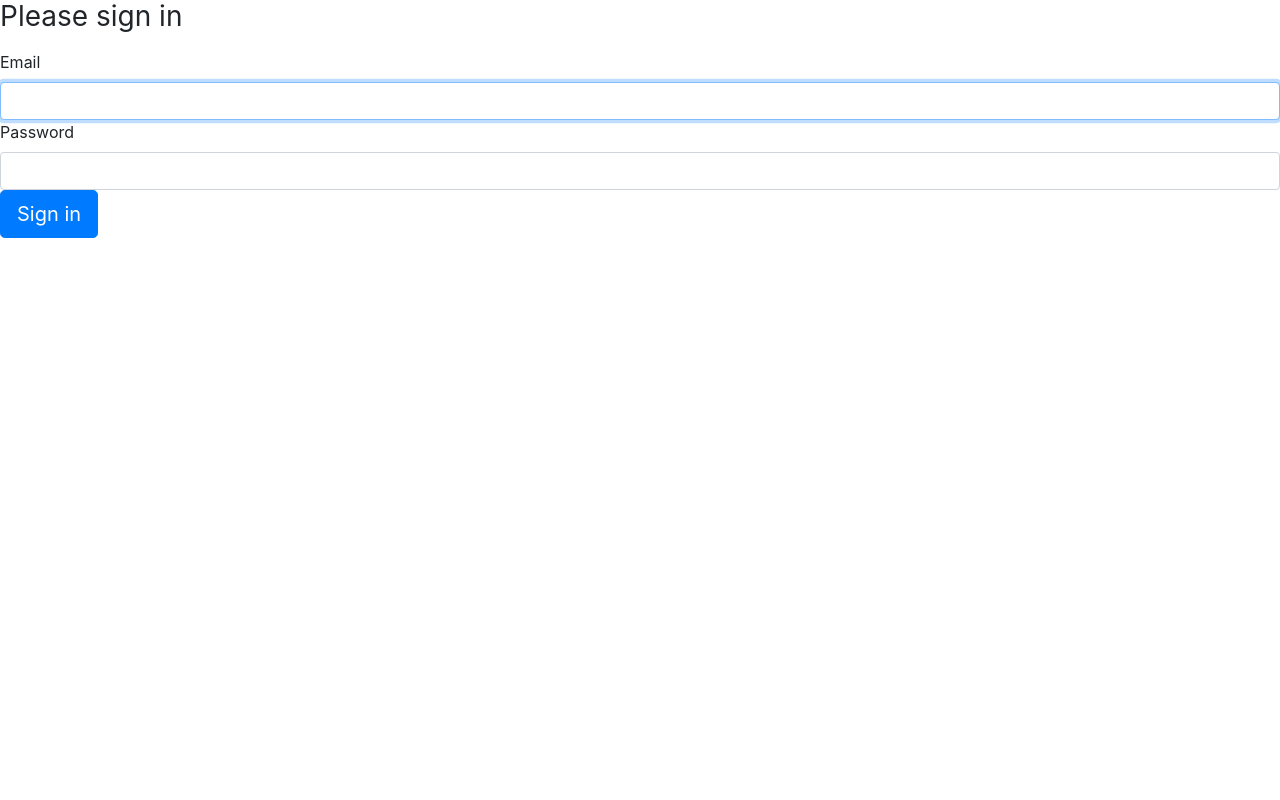
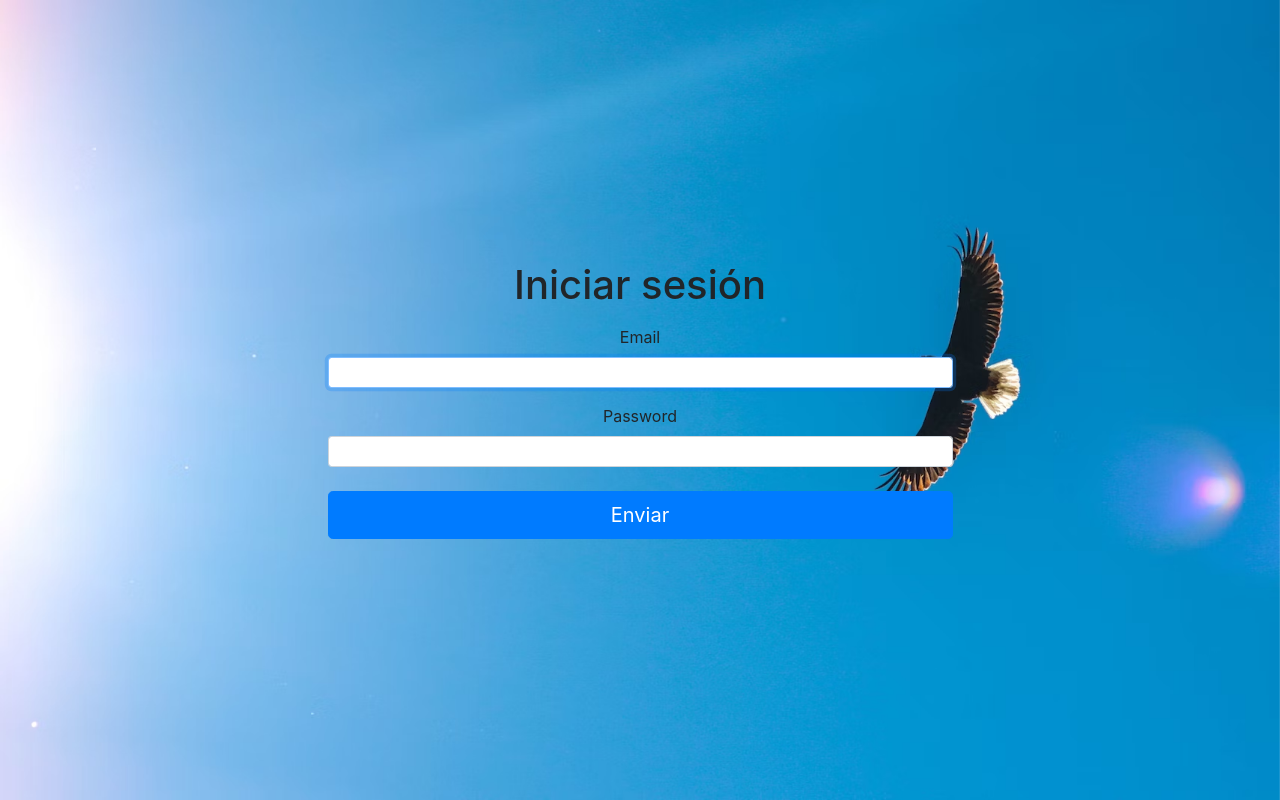
Before and after one commit to AlbertoDiazEsteban/SEO-BirdLife, a Symfony app: template Backend/templates/security/login.html.twig in a window 1280 px wide. Run offline with Twig, Linux system fonts and the light colour scheme; the template is opened without the code that fills it, so the values that code supplies are empty; some libraries are stand-ins or nearby versions.

Commit message:
estetica

```diff
--- /dev/null
+++ b/Backend/public/css/stylehome.css
@@ -0,0 +1,10 @@
+/* En stylehome.css */
+
+.bg-image {
+    background-image: url('../images/fondo.avif');
+    background-size: cover;
+    background-repeat: no-repeat;
+    background-attachment: fixed;
+    height: 100vh; /* 100% de la altura de la ventana gráfica (viewport) */
+    width: 100%;   /* 100% del ancho de la ventana gráfica (viewport) */
+}
--- a/Backend/src/Controller/HomeController.php
+++ b/Backend/src/Controller/HomeController.php
@@ -8,7 +8,7 @@ use Symfony\Component\Routing\Annotation\Route;
 
 class HomeController extends AbstractController
 {
-    #[Route('/home', name: 'app_home')]
+    #[Route('/', name: 'app_home')]
     public function index(): Response
     {
         return $this->render('home/index.html.twig', [
--- a/Backend/templates/security/login.html.twig
+++ b/Backend/templates/security/login.html.twig
@@ -1,9 +1,18 @@
 {% extends 'base.html.twig' %}
 
-{% block title %}Log in!{% endblock %}
+{% block title %}Iniciar sesión{% endblock %}
+{% block head %}
+    {{ parent() }}
+    {% block stylesheets %}
+        <link rel="stylesheet" href="{{ asset('css/stylehome.css') }}">
+    {% endblock %}
+{% endblock %}
 
 {% block body %}
-<form method="post">
+<div class="container-fluid p-0 m-0 bg-image d-flex flex-column justify-content-center">
+    <div class="row justify-content-center">
+        <div class="col-md-6">
+            <form method="post" class="text-center mx-auto">
                 {% if error %}
                     <div class="alert alert-danger">{{ error.messageKey|trans(error.messageData, 'security') }}</div>
                 {% endif %}
@@ -14,29 +23,27 @@
                     </div>
                 {% endif %}
 
-    <h1 class="h3 mb-3 font-weight-normal">Please sign in</h1>
+                <h1 class="text-center mb-3">Iniciar sesión</h1>
+
+                <div class="form-group mx-auto">
                     <label for="inputEmail">Email</label>
-    <input type="email" value="{{ last_username }}" name="email" id="inputEmail" class="form-control" autocomplete="email" required autofocus>
+                    <input type="email" value="{{ last_username }}" name="email" id="inputEmail" class="form-control form-control-sm" autocomplete="email" required autofocus>
+                </div>
+
+                <div class="form-group mx-auto">
                     <label for="inputPassword">Password</label>
-    <input type="password" name="password" id="inputPassword" class="form-control" autocomplete="current-password" required>
+                    <input type="password" name="password" id="inputPassword" class="form-control form-control-sm" autocomplete="current-password" required>
+                </div>
 
                 <input type="hidden" name="_csrf_token"
                     value="{{ csrf_token('authenticate') }}"
                 >
 
-    {#
-        Uncomment this section and add a remember_me option below your firewall to activate remember me functionality.
-        See https://symfony.com/doc/current/security/remember_me.html
-
-        <div class="checkbox mb-3">
-            <label>
-                <input type="checkbox" name="_remember_me"> Remember me
-            </label>
-        </div>
-    #}
-
-    <button class="btn btn-lg btn-primary" type="submit">
-        Sign in
+                <button class="btn btn-lg btn-primary btn-block same-size-button mt-4 mx-auto" type="submit">
+                    Enviar
                 </button>
             </form>
+        </div>
+    </div>
+</div>
 {% endblock %}
```
Also changed, not shown: Backend/templates/home/index.html.twig (+16 -15 lines), Backend/templates/registration/register.html.twig (+20 -5 lines), Backend/public/images/fondo.avif (added), Backend/public/images/fondo.jpg (added), Backend/public/images/logo-seo.svg (added), 1 other file. Lines whose indentation alone changed are shown as unchanged.
